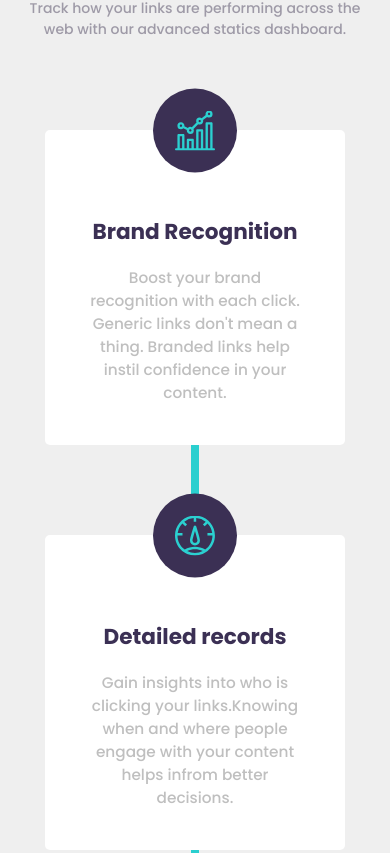
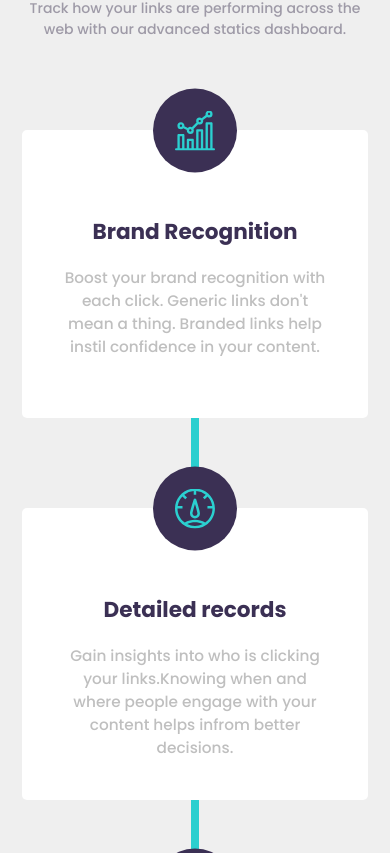
Before and after one commit to DaniloLima122/Shortly, an Angular app: page / in a window 390 px wide. Shown: the part 1071-1924 px from the top of the page. Built offline with nearby package versions, Linux system fonts and the light colour scheme.

Commit message:
Fixing statistics cards responsivity

```diff
--- a/src/app/app.component.scss
+++ b/src/app/app.component.scss
@@ -138,7 +138,7 @@
     margin: 0 auto;
 
     @media (min-width: 1024px) {
-      transform: translateY(-6.8rem);
+      transform: translateY(-6.5rem);
     }
 
     @media  (min-width: 768px) and (max-width: 1024px) {
@@ -190,14 +190,13 @@
       margin-top: 5rem;
       row-gap: 5rem;
       position: relative;
-      padding: 0 1rem;
+      padding: 0 1.2rem;
       column-gap: 1.3rem;
       max-width: 75rem;
 
       @media (min-width: 1024px) {
-        flex-direction: row;
         align-items: center;
-        justify-content: center;
+        justify-content: space-evenly;
         column-gap: 2rem;
         padding: 0 2rem;
         margin: 7rem auto 0;
@@ -230,11 +229,15 @@
         flex-direction: column;
         align-items: center;
         background: #fff;
-        width: 85%;
-        max-width: 350px;
+        width: 100%;
         margin: 0;
         min-height: 16rem;
         border-radius: 5px;
+
+          @media (min-width: 1024px) {
+
+            max-width: 350px;
+          }
 
         &:nth-of-type(2) {
           @media (min-width: 1024px) {
```
